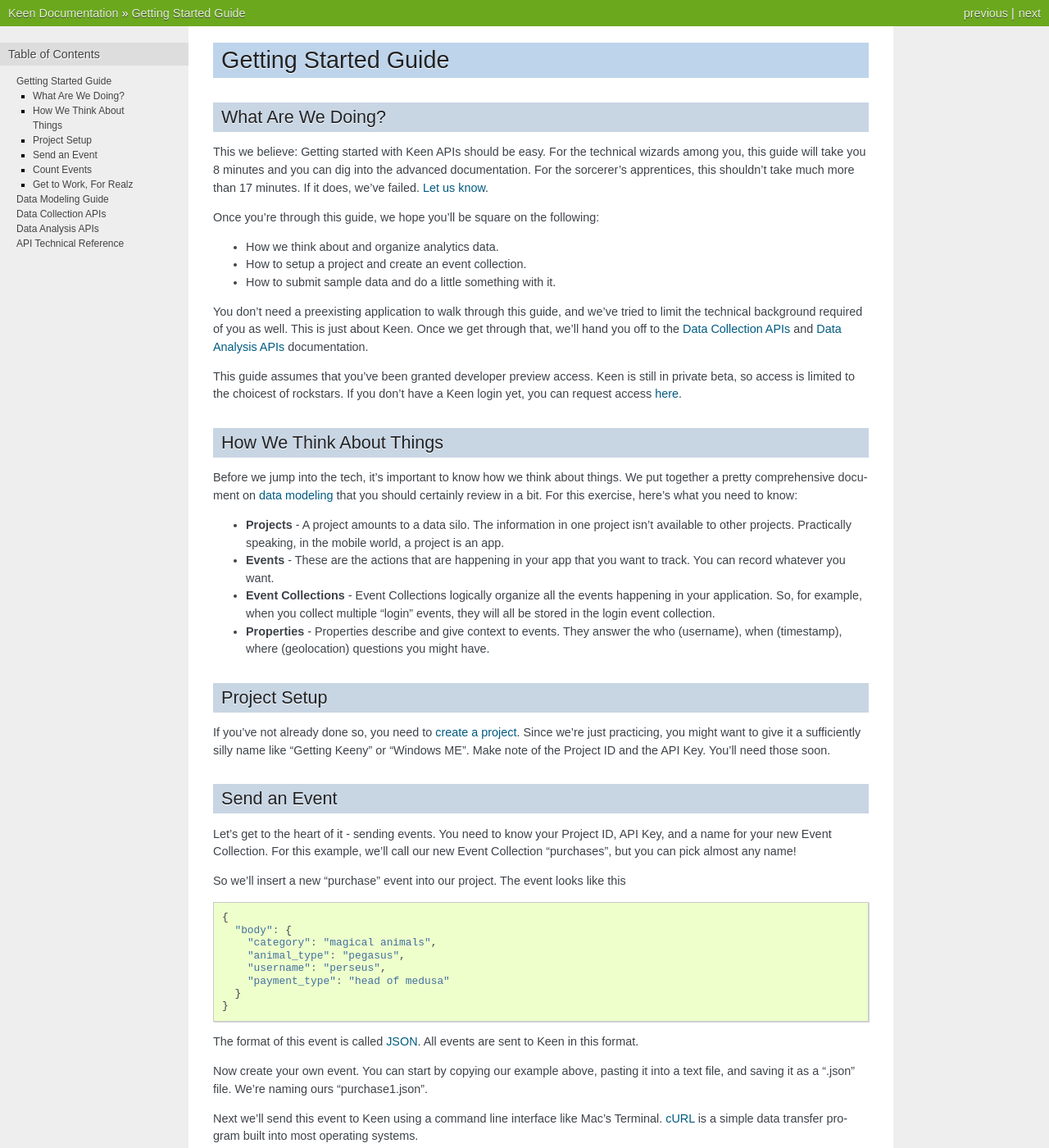
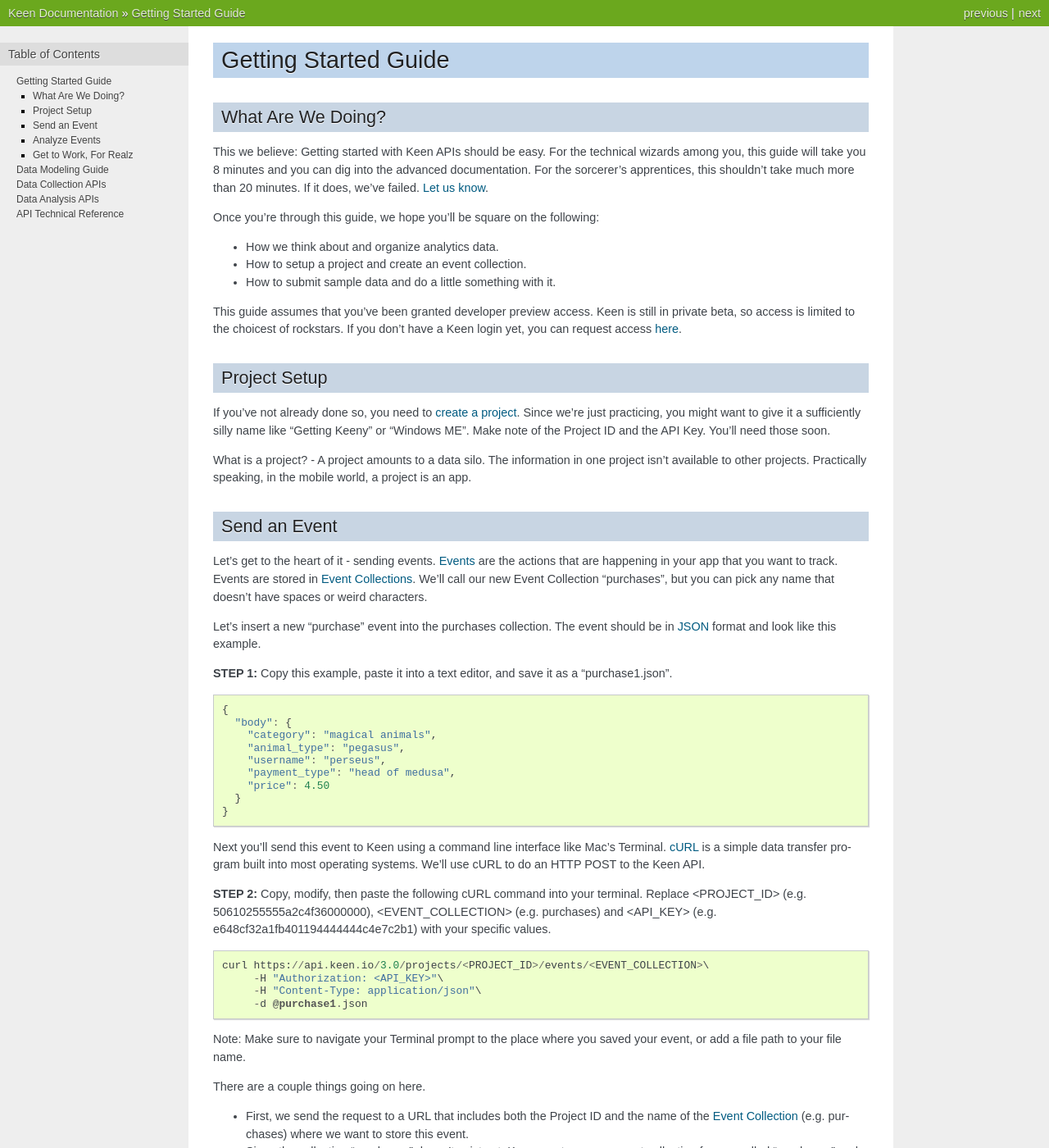
Before and after one commit to keenlabs/Keen-Docs, a Sphinx documentation site: the page built from source/getting_started_guide.rst, in a window 1280 px wide and 1400 px high. Shown: the whole window at 82% size. Built offline with Sphinx 7.4.7, drawn with Linux system fonts in a browser that asks for light colours; some of the changed text lies outside the part shown.

Commit message:
shorten and resolve issues with Getting Started Guide

```diff
--- a/source/data_analysis/timeframe.rst
+++ b/source/data_analysis/timeframe.rst
@@ -21,7 +21,6 @@
 * **last_n_hours** - Gives a start of n-hours before the most recent complete hour and an end at the most recent complete hour.  Example: If right now it is 7:15pm and I specify last_7_hours, the timeframe would stretch from noon until 7:00pm.
 * **last_n_days** - Gives a starting point of n-days before the most recent complete day and an end at the most recent complete day.  Example: If right now is Friday at 9:00am and I specify a timeframe of "last_3_days", the timeframe would stretch from Tuesday morning at 12:00am until Thursday night at midnight.
 * **last_n_weeks** - Gives a start of n-weeks before the most recent complete week and an end at the most recent complete week.  Example: If right now is Monday and I specify a timeframe of "last_2_weeks", the timeframe would stretch from three Sunday mornings ago at 12:00am until the most recent Sunday at 12:00am. (yesterday morning)
-* **this_hour** - Creates a timeframe starting from the beginning of the current hour until now.
 * **this_day** - Creates a timeframe starting from the beginning of the current day until now.
 * **this_week** - Creates a timeframe starting from the beginning of the current week until now.
 * **last_hour** - convenience for "last_1_hour"
--- a/source/getting_started_guide.rst
+++ b/source/getting_started_guide.rst
@@ -4,7 +4,7 @@
 ==================
 What Are We Doing?
 ==================
-This we believe: Getting started with Keen APIs should be easy. For the technical wizards among you, this guide will take you 8 minutes and you can dig into the advanced documentation. For the sorcerer's apprentices, this shouldn't take much more than 17 minutes. If it does, we've failed. `Let us know <team@keen.io?Subject=Getting Started Feedback>`_.
+This we believe: Getting started with Keen APIs should be easy. For the technical wizards among you, this guide will take you 8 minutes and you can dig into the advanced documentation. For the sorcerer's apprentices, this shouldn't take much more than 20 minutes. If it does, we've failed. `Let us know <team@keen.io?Subject=Getting Started Feedback>`_.
 
 Once you're through this guide, we hope you'll be square on the following:
 
@@ -12,21 +12,7 @@
 * How to setup a project and create an event collection.
 * How to submit sample data and do a little something with it.
 
-You don't need a preexisting application to walk through this guide, and we've tried to limit the technical background required of you as well. This is just about Keen. Once we get through that, we'll hand you off to the :doc:`data_collection/data_collection` and :doc:`data_analysis/data_analysis` documentation.
-
 This guide assumes that you've been granted developer preview access. Keen is still in private beta, so access is limited to the choicest of rockstars. If you don't have a Keen login yet, you can request access `here <http://keen.io>`_.
-
-
-=========================
-How We Think About Things
-=========================
-
-Before we jump into the tech, it's important to know how we think about things. We put together a pretty comprehensive document on :doc:`data modeling </event_data_modeling/event_data_intro>` that you should certainly review in a bit. For this exercise, here's what you need to know:
-
-* **Projects** - A project amounts to a data silo. The information in one project isn't available to other projects. Practically speaking, in the mobile world, a project is an app.
-* **Events** - These are the actions that are happening in your app that you want to track. You can record whatever you want.
-* **Event Collections** - Event Collections logically organize all the events happening in your application. So, for example, when you collect multiple "login" events, they will all be stored in the login event collection.
-* **Properties** - Properties describe and give context to events. They answer the who (username), when (timestamp), where (geolocation) questions you might have.
 
 ==============
 Project Setup
@@ -34,14 +20,17 @@
 
 If you've not already done so, you need to `create a project <https://keen.io/projects>`_. Since we're just practicing, you might want to give it a sufficiently silly name like "Getting Keeny" or "Windows ME". Make note of the Project ID and the API Key. You'll need those soon.
 
+What is a project? - A project amounts to a data silo. The information in one project isn't available to other projects. Practically speaking, in the mobile world, a project is an app.
+
 =============
 Send an Event
 =============
 
+Let's get to the heart of it - sending events. :ref:`Events <event-data>` are the actions that are happening in your app that you want to track.  Events are stored in :ref:`event-collections`. We’ll call our new Event Collection "purchases", but you can pick any name that doesn't have spaces or weird characters.
 
-Let's get to the heart of it - sending events. You need to know your Project ID, API Key, and a name for your new Event Collection. For this example, we’ll call our new Event Collection "purchases", but you can pick almost any name!
+Let's insert a new "purchase" event into the purchases collection. The event should be in `JSON <http://en.wikipedia.org/wiki/JSON>`_ format and look like this example.
 
-So we’ll insert a new "purchase" event into our project. The event looks like this
+**STEP 1:** Copy this example, paste it into a text editor, and save it as a "purchase1.json".
 
 .. code-block:: javascript
 
@@ -50,27 +39,28 @@
       "category": "magical animals",
       "animal_type": "pegasus",
       "username": "perseus",
-      "payment_type": "head of medusa"
+      "payment_type": "head of medusa",
+      "price": 4.50
     }
   }
 
-The format of this event is called `JSON <http://en.wikipedia.org/wiki/JSON>`_. All events are sent to Keen in this format.
 
-Now create your own event. You can start by copying our example above, pasting it into a text file, and saving it as a ".json" file. We’re naming ours "purchase1.json".
+Next you'll send this event to Keen using a command line interface like Mac's Terminal. `cURL <http://en.wikipedia.org/wiki/CURL>`_ is a simple data transfer program built into most operating systems. We'll use cURL to do an HTTP POST to the Keen API.
 
-Next we'll send this event to Keen using a command line interface like Mac's Terminal. `cURL <http://en.wikipedia.org/wiki/CURL>`_ is a simple data transfer program built into most operating systems.
+**STEP 2:** Copy, modify, then paste the following cURL command into your terminal. Replace <PROJECT_ID> (e.g. 50610255555a2c4f36000000), <EVENT_COLLECTION> (e.g. purchases) and <API_KEY>  (e.g. e648cf32a1fb401194444444c4e7c2b1) with your specific values.
 
-Send your event to Keen by copying, modifying, then pasting the following cURL command into your terminal (use your Project ID and API Key rather than the <placeholders>).
+::
+
+    curl https://api.keen.io/3.0/projects/<PROJECT_ID>/events/<EVENT_COLLECTION>\
+	 -H "Authorization: <API_KEY>"\
+	 -H "Content-Type: application/json"\
+	 -d @purchase1.json
 
 Note: Make sure to navigate your Terminal prompt to the place where you saved your event, or add a file path to your file name.
 
-::
-
-    $ curl https://api.keen.io/3.0/projects/<PROJECT_ID>/events/purchases -H "Authorization: <API_KEY>" -H "Content-Type: application/json" -d @purchase1.json
-
 There are a couple things going on here.
 
-* First, we send the request to a URL that includes both the Project ID and the name of the :ref:`Event Collection <event-collections>` (purchases) where we want to store this event.
+* First, we send the request to a URL that includes both the Project ID and the name of the :ref:`Event Collection <event-collections>` (e.g. purchases) where we want to store this event.
 * Since the collection "purchases" doesn't exist yet, Keen creates a new event collection for you called "purchases" and stores your event there. Now you have a place to send all your purchase events in the future.
 * Second, we set headers for both authorization (with your API Key) and content-type (so the API knows it’s getting a JSON request).
 * Third, we set the body of the HTTP request to the contents of the file that we saved.
@@ -83,24 +73,23 @@
 
 Winning!
 
-============
-Count Events
-============
+==============
+Analyze Events
+==============
 
 Through our data analysis API, you'll have access to a number of different tools. But, for the moment, let's just worry about one - counts. It exactly what it sounds like it does - counts the number of times an event has occurred.
 
-We'll try a very simple version of a count here. The first query string parameter is the "api_key". You know where to find this from earlier. The second parameter is the name of the Event Collection "event_name" where we want to do analysis.
+We'll try a very simple version of a count here. The first query string parameter is the "api_key". You know where to find this from earlier. The second parameter is the name of the Event Collection "event_name" (e.g. purchases) where we want to do analysis.
 
-Replace the <PROJECT_ID> and <API_KEY> with your own, then enter this request in your browser bar.
-Note: If you used an Event Collection Name other than "purchases", don't forget to change that part too.
+Replace the <PROJECT_ID>, <API_KEY>, and <EVENT_COLLECTON> with your own, then enter this request in your browser bar.
 
--------
-Request
--------
+--------------------
+Simple Count Request
+--------------------
 
 ::
 
-	https://api.keen.io/3.0/projects/<PROJECT_ID>/probes/count?api_key=<API_KEY>&event_name=purchases
+	https://api.keen.io/3.0/projects/<PROJECT_ID>/probes/count?api_key=<API_KEY>&event_name=<EVENT_COLLECTION>
 
 --------
 Response
@@ -114,15 +103,38 @@
 
 Yup. 1. We only inserted one event, so that's all we can count. This is just a getting started guide. Here a couple more simple examples just to show off:
 
-Add a :doc:`data_analysis/timeframe` parameter to limit the results to events that happened in the past 3 hours:
+Now change :ref:`count-metric` to :ref:`average-metric` and add a target_property query string parameter to let the API know which numeric property you want average. Here's how you can run an average on the body:price property.
 
--------
-Request
--------
+---------------
+Average Request
+---------------
 
 ::
 
-	https://api.keen.io/3.0/projects/<PROJECT_ID>/probes/count?api_key=<API_KEY>&event_name=purchases&timeframe=last_3_hours
+	https://api.keen.io/3.0/projects/<PROJECT_ID>/probes/average?api_key=<API_KEY>&event_name=<EVENT_COLLECTION>&target_property=body:price
+
+
+
+--------
+Response
+--------
+
+::
+
+    {
+        "result": 4.5
+    }
+
+
+Add a :doc:`data_analysis/timeframe` parameter to any request to limit the results to events that happened in a particular timeframe. For example, we can set timeframe=today to count the events created today.
+
+----------------------
+Request with timeframe
+----------------------
+
+::
+
+	https://api.keen.io/3.0/projects/<PROJECT_ID>/probes/count?api_key=<API_KEY>&event_name=<EVENT_COLLECTION>&timeframe=today
 
 --------
 Response
@@ -134,15 +146,16 @@
 	        "result": 1
 	    }
 
-Now add an :doc:`data_analysis/interval` parameter to that query to get separate results for each of the last 3 hours:
+You can also add an :doc:`data_analysis/interval` parameter in order to break the results into buckets.
+Here's an example with a :doc:`data_analysis/timeframe` of the last_3_hours and an hourly :doc:`data_analysis/interval`.
 
--------
-Request
--------
+---------------------
+Request with interval
+---------------------
 
 ::
 
-	https://api.keen.io/3.0/projects/<PROJECT_ID>/probes/count?api_key=<API_KEY>&event_name=purchases&timeframe=last_3_hours&interval=hourly
+	https://api.keen.io/3.0/projects/<PROJECT_ID>/probes/count?api_key=<API_KEY>&event_name=<EVENT_COLLECTION>&timeframe=last_3_hours&interval=hourly
 
 --------
 Response
@@ -171,10 +184,12 @@
 	        "end": "2012-09-26T17:00:00+00:00",
 	        "start": "2012-09-26T16:00:00+00:00"
 	      },
-	      "value": 1
+	      "value": 0
 	    }
 	  ]
 	}
+
+Note: last_N_hours breaks up results for the last N *completed* hours. If it's 2:15pm now, last_hour will calculate from 1pm to 2pm. It won't include events from 2pm to 2:15pm.
 
 That's just the beginning. You'll find a lot more analysis tools on `our website <http://keen.io>`_ and our :doc:`API docs<data_analysis/data_analysis>`.
 
```
Also changed, not shown: other parts of source/data_analysis/timeframe.rst (+2 -0 lines), other parts of source/getting_started_guide.rst (+1 -1 lines), source/data_analysis/metrics.rst (+12 -12 lines).
